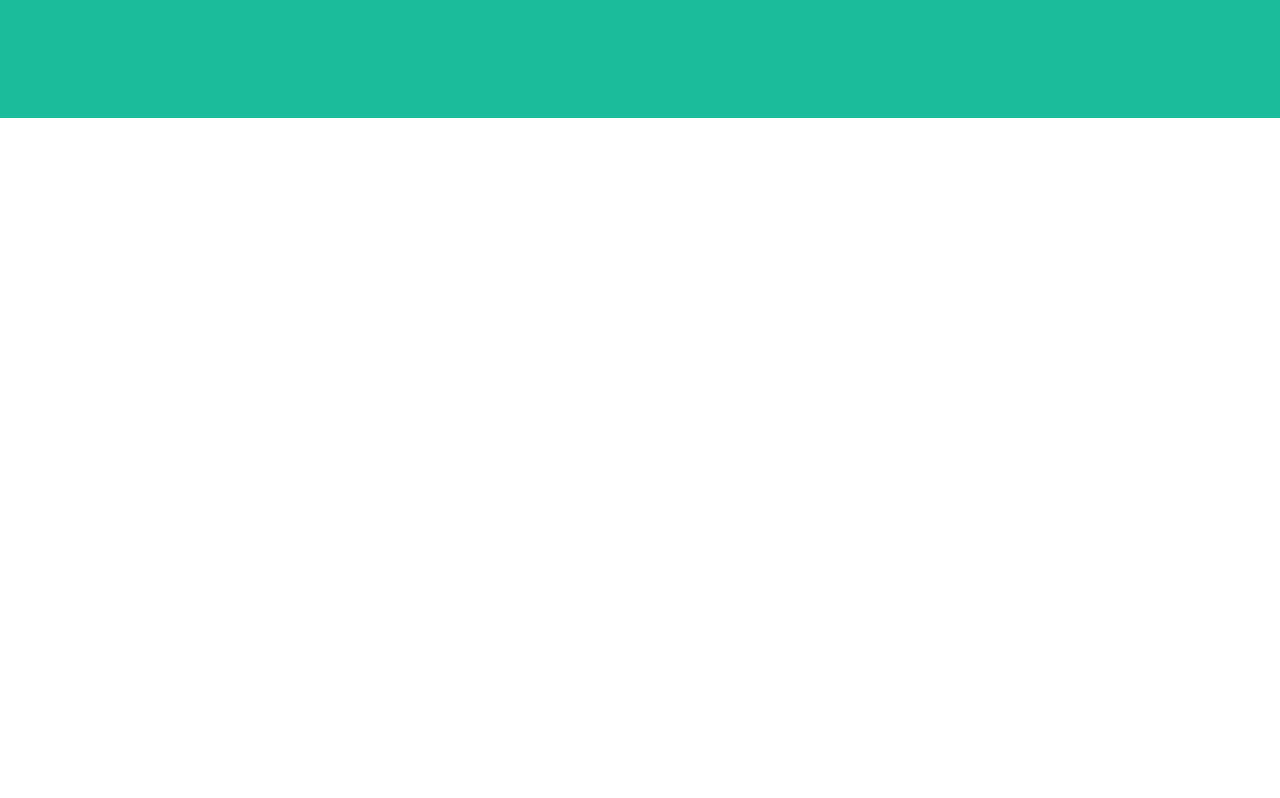
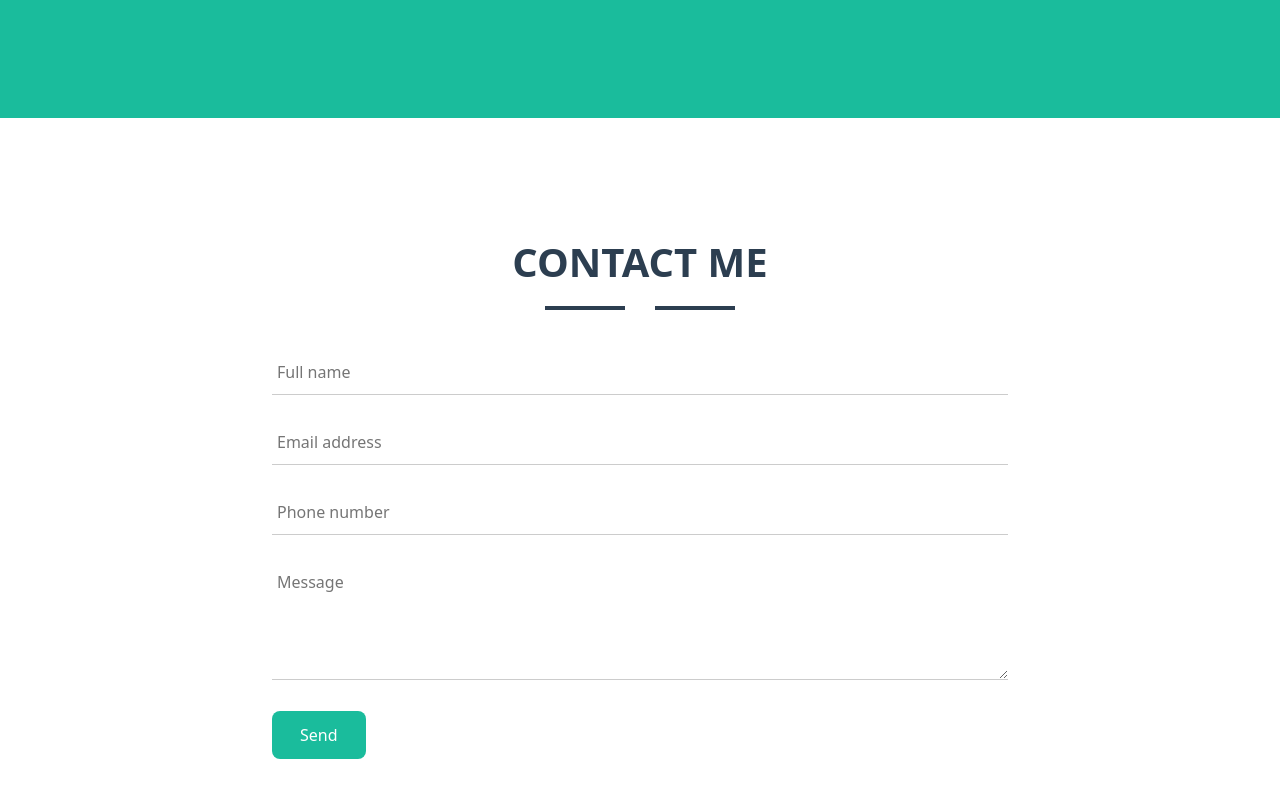
Before and after one commit to Adel-abualrub/Task-1-React, a React (Vite) app: page / in a window 1280 px wide. Shown: the part 2048-2846 px from the top of the page. Before the commit the page ends 2166 px from the top, so only its background shows below. Built offline with nearby package versions, Linux system fonts and the light colour scheme.

Commit message:
contact section

```diff
--- a/src/Contact/Contact.jsx
+++ b/src/Contact/Contact.jsx
@@ -4,7 +4,66 @@ import style from './contact.module.css'
 export default function Contact() {
   return (
     <>
+      <section className={`${style.contactSection}`}>
+        <div className={`container`}>
 
+          <h2 className={`${style.title} text-center`}>
+            CONTACT ME
+          </h2>
+
+          <div className={`${style.divider}`}>
+            <span className={`${style.line}`}></span>
+            <i className={`fa-solid fa-star ${style.star}`}></i>
+            <span className={`${style.line}`}></span>
+          </div>
+
+          <div className={`row justify-content-center`}>
+            <div className={`col-md-8`}>
+
+              <form>
+
+                <div className={`${style.formGroup}`}>
+                  <input
+                    type="text"
+                    className={`${style.input}`}
+                    placeholder="Full name"
+                  />
+                </div>
+
+                <div className={`${style.formGroup}`}>
+                  <input
+                    type="email"
+                    className={`${style.input}`}
+                    placeholder="Email address"
+                  />
+                </div>
+
+                <div className={`${style.formGroup}`}>
+                  <input
+                    type="tel"
+                    className={`${style.input}`}
+                    placeholder="Phone number"
+                  />
+                </div>
+
+                <div className={`${style.formGroup}`}>
+                  <textarea
+                    className={`${style.textarea}`}
+                    placeholder="Message"
+                  ></textarea>
+                </div>
+
+                <button type="submit" className={`${style.btn}`}>
+                  Send
+                </button>
+
+              </form>
+
+            </div>
+          </div>
+
+        </div>
+      </section>
     </>
   )
 }
--- a/src/Contact/contact.module.css
+++ b/src/Contact/contact.module.css
@@ -0,0 +1,57 @@
+.contactSection {
+  padding: 120px 0;
+}
+
+.title {
+  font-size: 40px;
+  font-weight: bold;
+  color: #2c3e50;
+  margin-bottom: 20px;
+}
+
+.divider {
+  display: flex;
+  align-items: center;
+  justify-content: center;
+  margin-bottom: 40px;
+}
+
+.line {
+  width: 80px;
+  height: 4px;
+  background-color: #2c3e50;
+}
+
+.star {
+  margin: 0 15px;
+  font-size: 20px;
+  color: #2c3e50;
+}
+
+.formGroup {
+  margin-bottom: 25px;
+}
+
+.input,
+.textarea {
+  width: 100%;
+  border: none;
+  border-bottom: 1px solid #ccc;
+  padding: 10px 5px;
+  font-size: 16px;
+  outline: none;
+}
+
+.textarea {
+  resize: vertical;
+  min-height: 120px;
+}
+
+.btn {
+  background-color: #1abc9c;
+  color: white;
+  border: none;
+  padding: 12px 28px;
+  border-radius: 8px;
+  font-size: 16px;
+}
```
